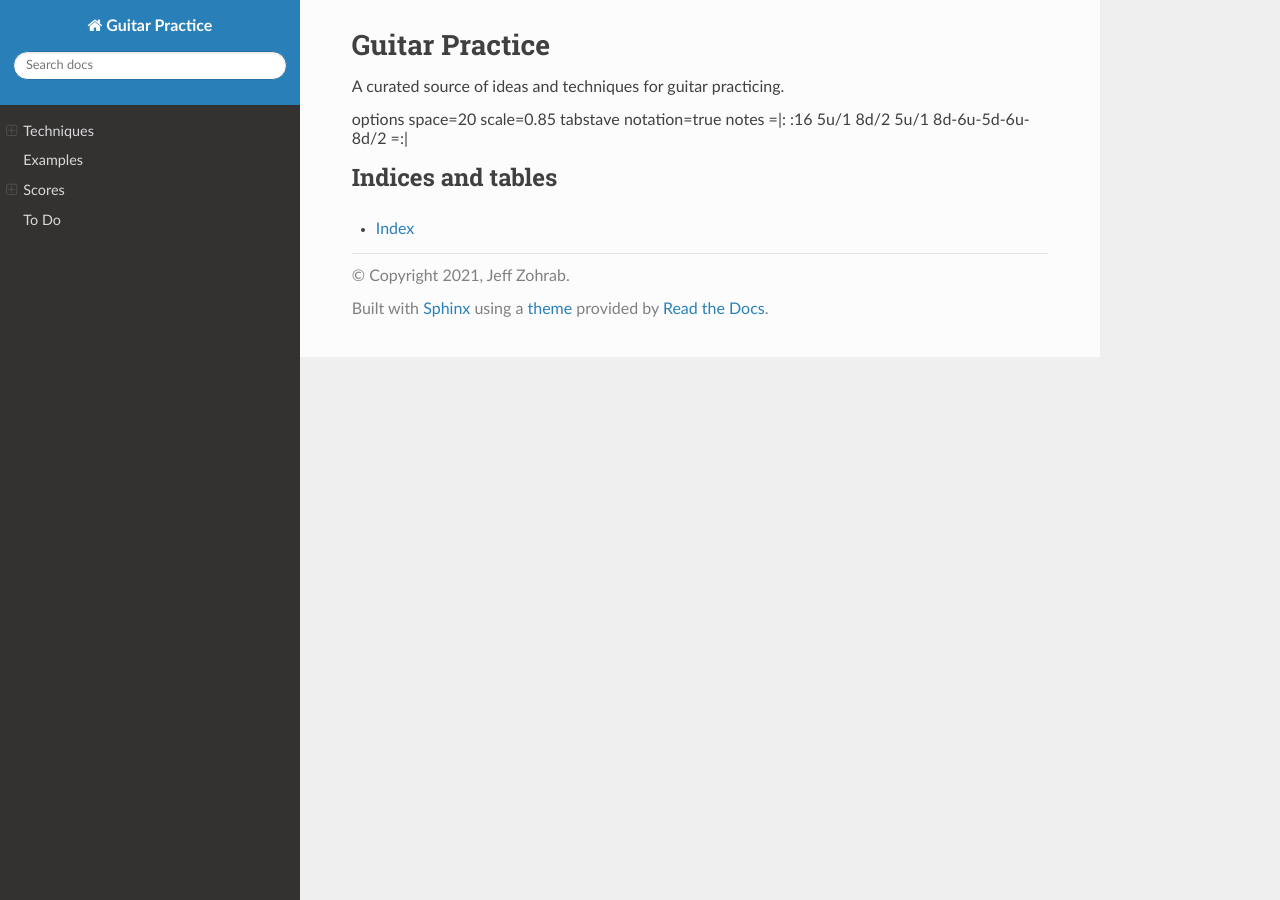
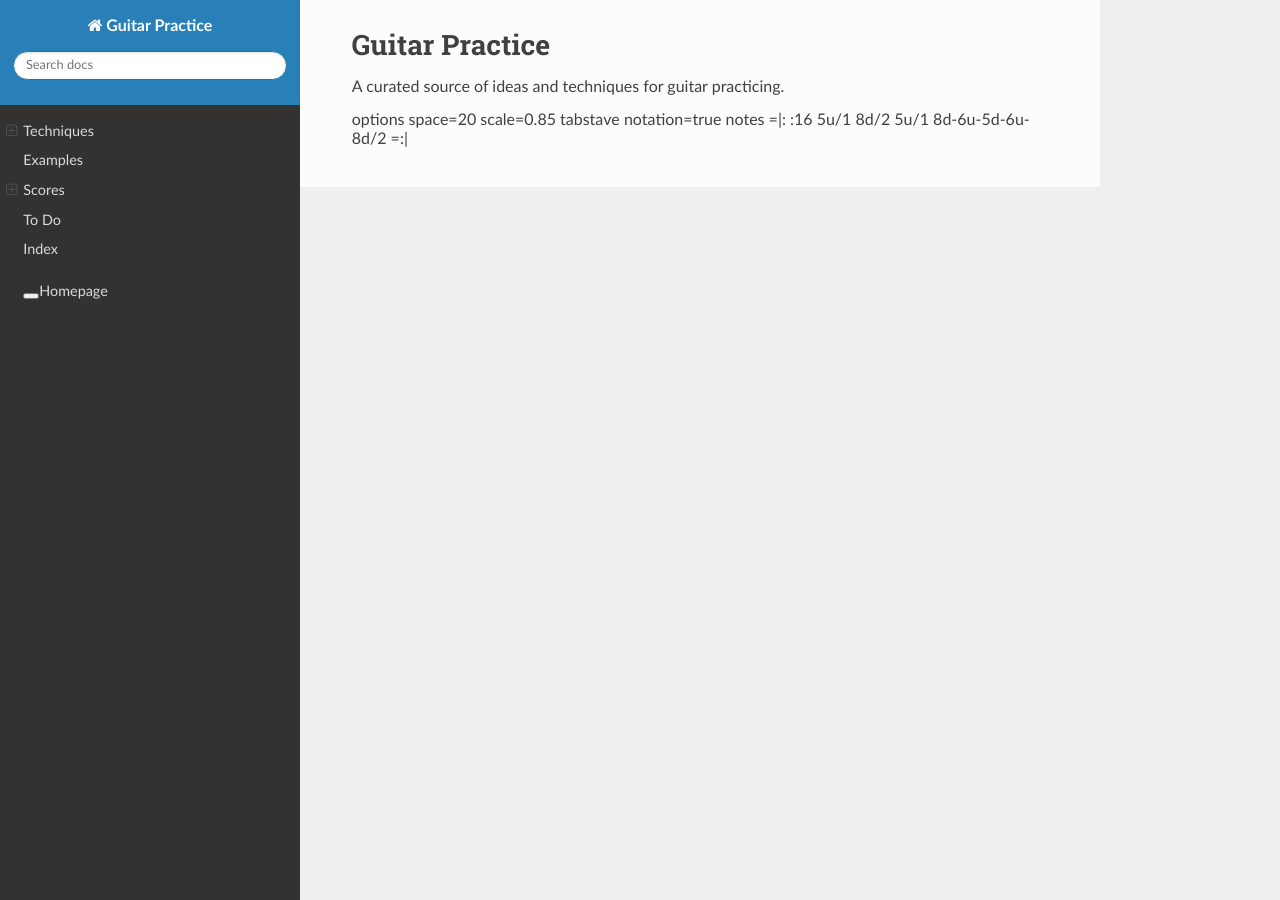
Before and after one commit to jzohrab/practicing-guitar, a Sphinx documentation site: the page built from docs/index.rst, in a window 1280 px wide. Built offline with Sphinx 7.4.7 and the Read the Docs theme 2.0.0, drawn with Linux system fonts in a browser that asks for light colours; a script that is not in the unit is left out.

Commit message:
Cleanup indices, footer.

```diff
--- /dev/null
+++ b/docs/_templates/footer.html
@@ -0,0 +1,4 @@
+<!--
+Override file to hide footer.
+Takes the place of env/lib/python3.8/site-packages/sphinx_rtd_theme/footer.html
+-->
--- /dev/null
+++ b/docs/_templates/layout.html
@@ -0,0 +1,6 @@
+{% extends "!layout.html" %}
+
+  {% block menu %}
+    {{ super() }}
+    <a href="index.html">Homepage</a>
+  {% endblock %}
--- a/docs/index.rst
+++ b/docs/index.rst
@@ -18,15 +18,8 @@ A curated source of ideas and techniques for guitar practicing.
    examples/index
    scores/index
    todo
+   indices
 
 .. vextab::
 
    =|: :16 5u/1 8d/2 5u/1 8d-6u-5d-6u-8d/2 =:|
-
-
-
-
-Indices and tables
-------------------
-
-* :ref:`genindex`
--- /dev/null
+++ b/docs/indices.rst
@@ -0,0 +1,5 @@
+Index
+=====
+
+* :ref:`techniqueindex`
+* :ref:`techniqueratingindex`
```
